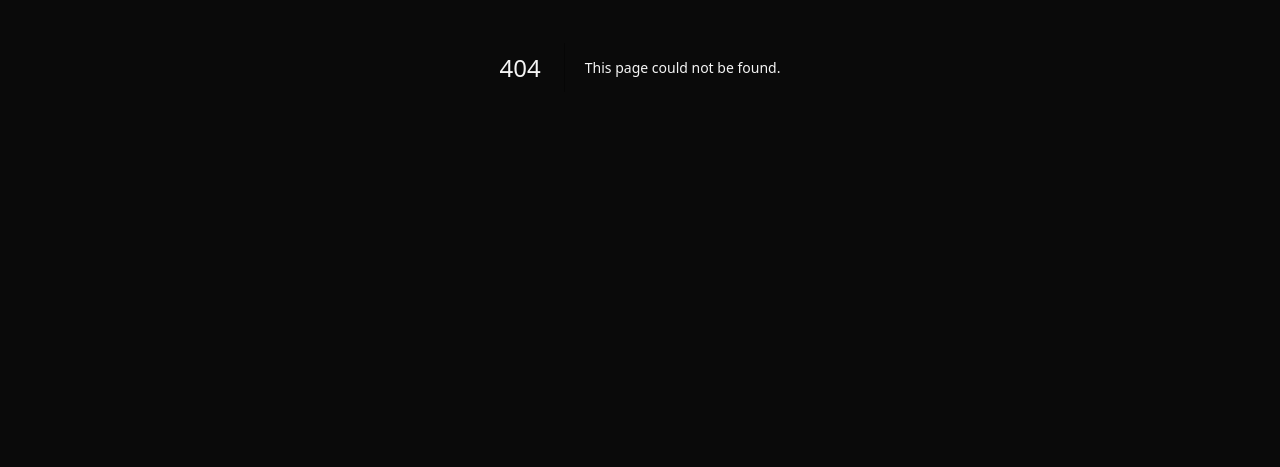
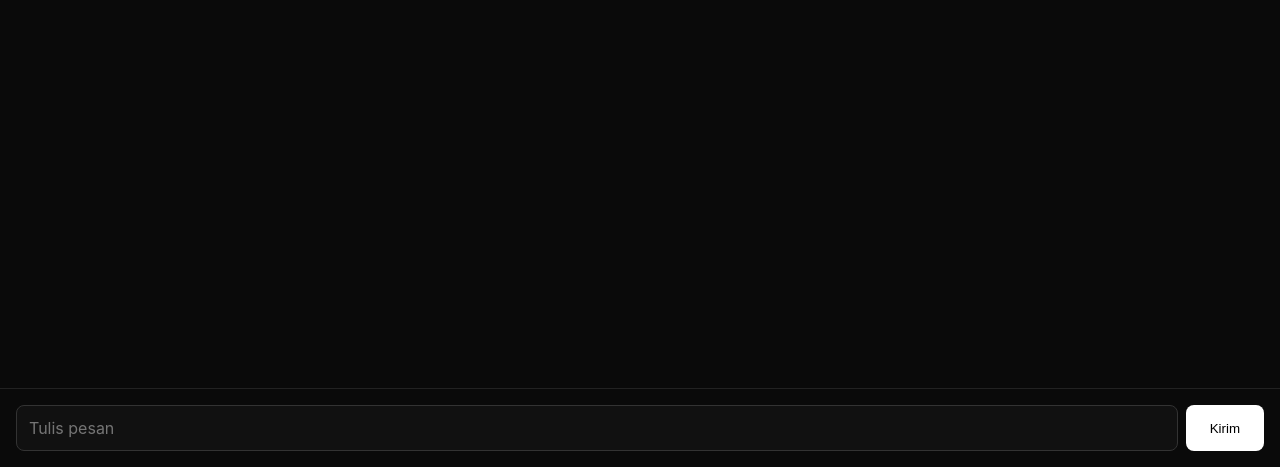
Before and after one commit to zaenal-iyyl/zaenalgpt, a Next.js app: page /chat in a window 1280 px wide. Before the commit this address had no page. Shown: the part 333-800 px from the top of the page. Built offline with nearby package versions, Linux system fonts and the light colour scheme.

Commit message:
Implement chat page with message handling

```diff
--- /dev/null
+++ b/pages/chat.js
@@ -0,0 +1,119 @@
+import { useState } from "react"
+import axios from "axios"
+
+export default function ChatPage() {
+  const [input, setInput] = useState("")
+  const [messages, setMessages] = useState([])
+  const [loading, setLoading] = useState(false)
+
+  const handleSend = async () => {
+    if (!input.trim()) return
+    if (loading) return
+
+    const userText = input
+    setInput("")
+    setLoading(true)
+
+    setMessages(prev => [
+      ...prev,
+      { from: "user", text: userText }
+    ])
+
+    try {
+      const res = await axios.post("/api/chat", {
+        prompt: userText
+      })
+
+      setMessages(prev => [
+        ...prev,
+        { from: "ai", text: res.data.response }
+      ])
+    } catch (e) {
+      setMessages(prev => [
+        ...prev,
+        { from: "ai", text: "Terjadi kesalahan, coba lagi." }
+      ])
+    } finally {
+      setLoading(false)
+    }
+  }
+
+  return (
+    <main style={{
+      height: "100vh",
+      display: "flex",
+      flexDirection: "column",
+      background: "#0a0a0a",
+      color: "#fff"
+    }}>
+      <div style={{
+        flex: 1,
+        overflowY: "auto",
+        padding: "1rem"
+      }}>
+        {messages.map((m, i) => (
+          <div key={i} style={{
+            display: "flex",
+            justifyContent: m.from === "user" ? "flex-end" : "flex-start",
+            marginBottom: "0.5rem"
+          }}>
+            <div style={{
+              background: m.from === "user" ? "#1a1a1a" : "#222",
+              padding: "0.75rem 1rem",
+              borderRadius: "10px",
+              maxWidth: "75%"
+            }}>
+              {m.text}
+            </div>
+          </div>
+        ))}
+
+        {loading && (
+          <div style={{ opacity: 0.6 }}>
+            ZaenalGPT sedang mengetik…
+          </div>
+        )}
+      </div>
+
+      <div style={{
+        display: "flex",
+        gap: "0.5rem",
+        padding: "1rem",
+        borderTop: "1px solid #222"
+      }}>
+        <input
+          value={input}
+          disabled={loading}
+          onChange={e => setInput(e.target.value)}
+          placeholder={loading ? "Menunggu jawaban..." : "Tulis pesan"}
+          style={{
+            flex: 1,
+            padding: "0.75rem",
+            background: "#111",
+            border: "1px solid #333",
+            borderRadius: "8px",
+            color: "#fff"
+          }}
+          onKeyDown={e => {
+            if (e.key === "Enter") handleSend()
+          }}
+        />
+
+        <button
+          disabled={loading}
+          onClick={handleSend}
+          style={{
+            padding: "0 1.5rem",
+            background: loading ? "#333" : "#fff",
+            color: loading ? "#777" : "#000",
+            borderRadius: "8px",
+            border: "none",
+            cursor: loading ? "not-allowed" : "pointer"
+          }}
+        >
+          Kirim
+        </button>
+      </div>
+    </main>
+  )
+}
```
